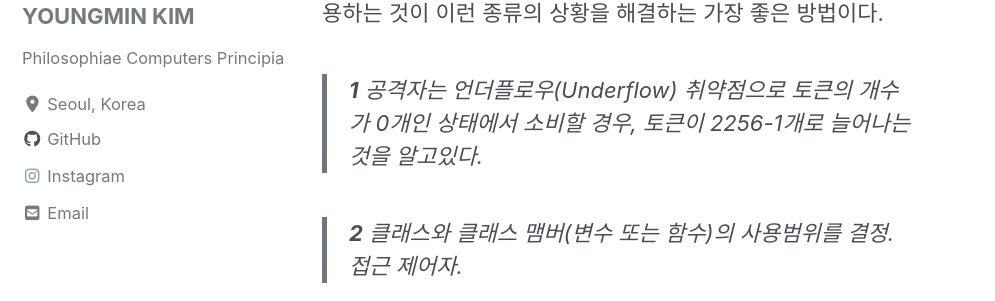
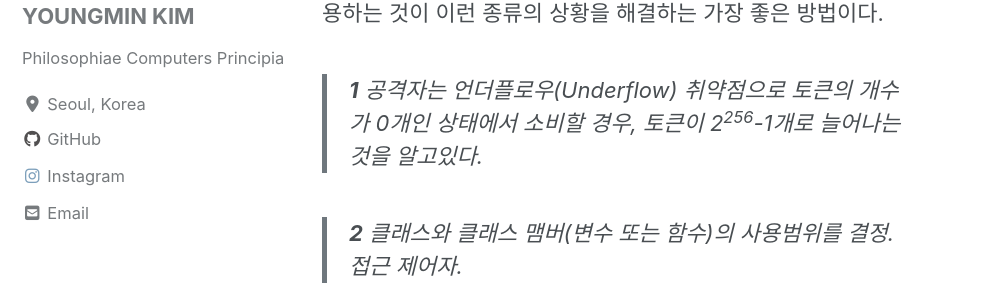
Before and after one commit to wrkholic84/wrkholic84.github.io, a Jekyll site: the page built from _posts/2018-04-02-SmartContractVulnerabilitiesBasic1.md, in a window 1280 px wide and 900 px high, scrolled down 5410 px. Shown: the part 183-484 px from the top of the window, without its empty margins (0-995 px from the left). Built offline with Jekyll 4.4.1, drawn with Linux system fonts in a browser that asks for light colours; cached includes are drawn as plain includes; nearby versions of some CDN libraries; some of the changed text lies outside the part shown.

Commit message:
Smart Contract Vulnerabilities Basic 1 수정

```diff
--- a/_posts/2018-04-02-SmartContractVulnerabilitiesBasic1.md
+++ b/_posts/2018-04-02-SmartContractVulnerabilitiesBasic1.md
@@ -13,7 +13,7 @@ date: 2018-04-02 00:00:00 +0900
 
 ![00](/assets/images/posts/20180402SmartContractVulnerabilitiesBasic1/00.png)
 
-예를 들어 토큰(Token) 10개를 가지고 있는 사용자 A는 악의적으로 11개의 토큰을 사용하려고 할 수 있다. 만약 코드에서 이 취약점을 확인하지 않는다면, 공격자는 자신이 가지고 있는 토큰(10개)보다 더 많은 토큰을 소비<sup id="a1">[1](#footnote1)</sup>할 수 있다. 그리고 공격자의 토큰은 가질 수 있는 최대한의 개수(2256-1)만큼 늘어난다.
+예를 들어 토큰(Token) 10개를 가지고 있는 사용자 A는 악의적으로 11개의 토큰을 사용하려고 할 수 있다. 만약 코드에서 이 취약점을 확인하지 않는다면, 공격자는 자신이 가지고 있는 토큰(10개)보다 더 많은 토큰을 소비<sup id="a1">[1](#footnote1)</sup>할 수 있다. 그리고 공격자의 토큰은 가질 수 있는 최대한의 개수(2<sup>256</sup>-1)만큼 늘어난다.
 
 ### Mitigation
 직접 입력값 검증(Validation)을 해주면 된다. 하지만 요즘엔 OpenZeppelin의  SafeMath를 많이 사용한다.
@@ -54,7 +54,7 @@ msg.data 필드에 포함될 내용은 호출하고자 하는 함수의 서명
 돈이 전달되기 전에 sender의 계좌를 줄이면 된다. 병렬 프로그래밍을 다루는 사람들에게 익숙한 또 다른 해결방법은 뮤텍스<sup id="a5">[5](#footnote5)</sup>(mutex)를 사용하는 것이다. 모든 종류의 레이스 컨디션(race condition) 문제를 해결할 수 있다.
 현재, require(msg.sender.transfer(_value)를 사용하는 것이 이런 종류의 상황을 해결하는 가장 좋은 방법이다.
 
-><b id="footnote1">1</b> 공격자는 언더플로우(Underflow) 취약점으로 토큰의 개수가 0개인 상태에서 소비할 경우, 토큰이 2256-1개로 늘어나는 것을 알고있다.
+><b id="footnote1">1</b> 공격자는 언더플로우(Underflow) 취약점으로 토큰의 개수가 0개인 상태에서 소비할 경우, 토큰이 2<sup>256</sup>-1개로 늘어나는 것을 알고있다.
 
 ><b id="footnote2">2</b> 클래스와 클래스 맴버(변수 또는 함수)의 사용범위를 결정. 접근 제어자.
 
```
